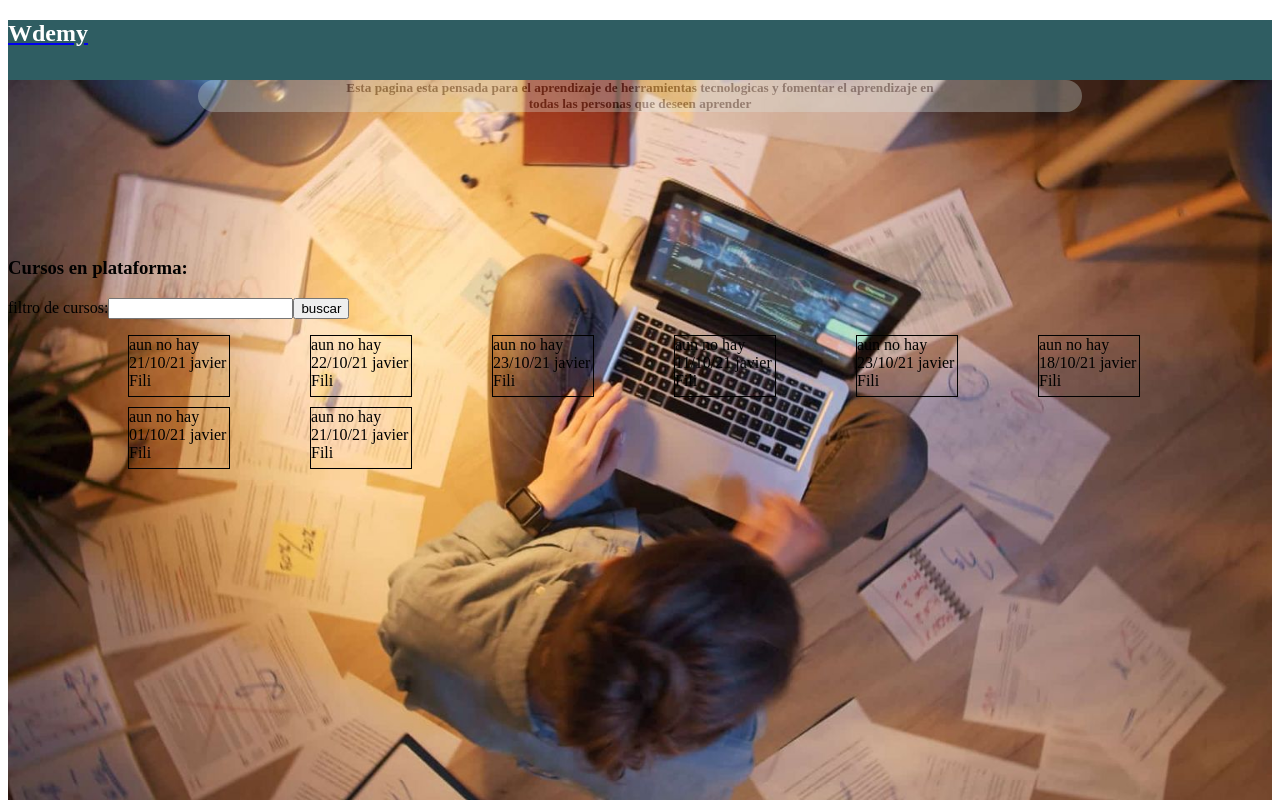
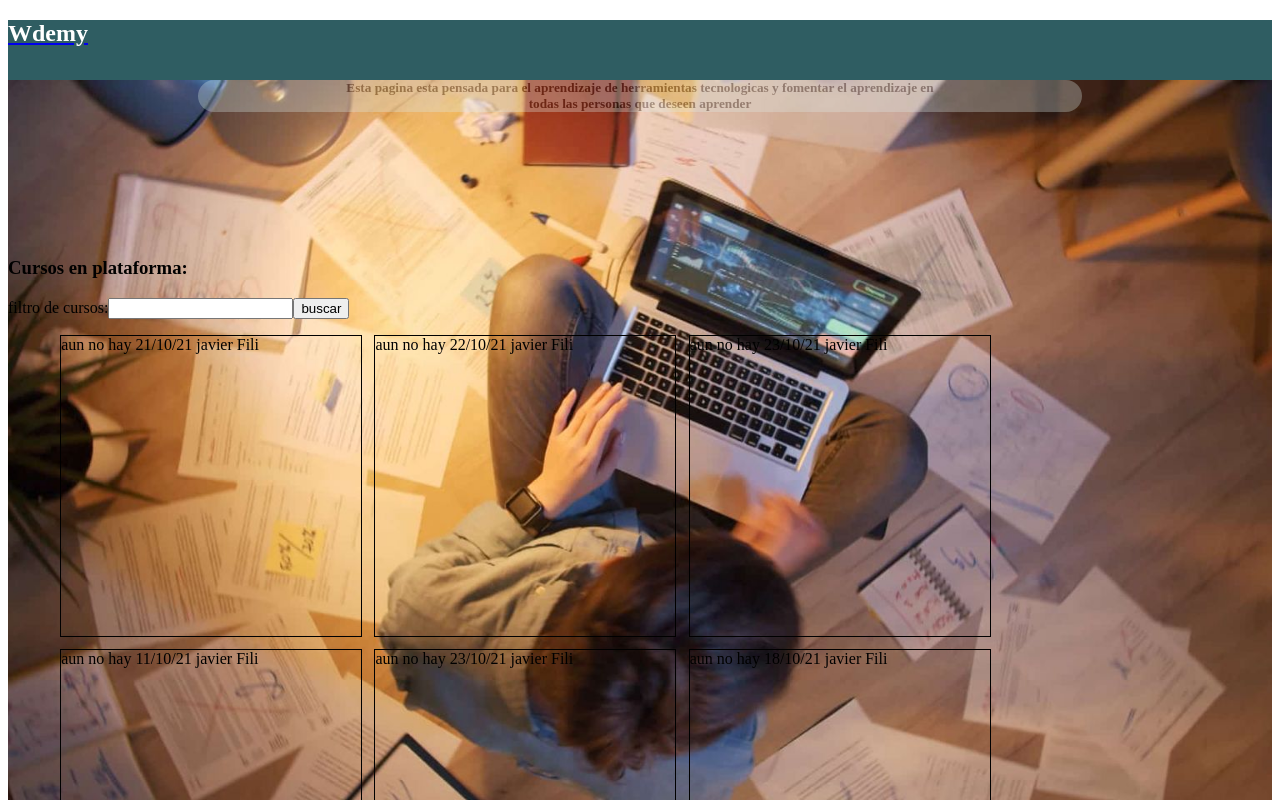
Before and after one commit to javierFili/wdemyFrontend, a React (Create React App) app: page / in a window 1280 px wide. Shown: the top 800 px of the page. Built offline with nearby package versions, Linux system fonts and the light colour scheme.

Commit message:
"arreglado tamanio de los elementos del carrusel"

```diff
--- a/src/index.css
+++ b/src/index.css
@@ -9,13 +9,6 @@
   margin-block-end: 100px;
 
   color: white;
-}
-
-/* Body */
-.carrusel{
-  margin-inline-start: 50%;
-
-
 }
 .descripcion{
   background: #DFEEEA;
@@ -36,14 +29,6 @@
   margin-top: 10%;
 }
 
-.filtro{
-  display: inline-flex;
-  width:400px ;
-  height: 40px;
-  margin-bottom: 40px;
-  margin-left: 70%;
-
-}
 .filtroText{
   margin-top: 10px;
 }
@@ -61,9 +46,9 @@
 /*La parte de carrucel*/
 #esta {
   display: inline-block;
-  width: 100px;
-  height: 60px;
+  width: 300px;
+  height: 300px;
   border: 1px solid black;
-  margin-left: 80px;
-  margin-bottom: 10px;
+  margin-left: 1%;
+  margin-bottom: 1%;
 }
```
